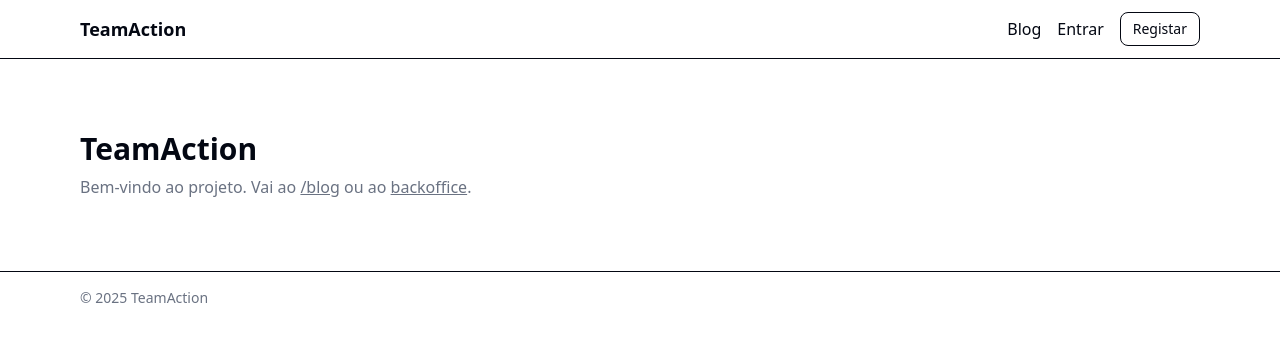
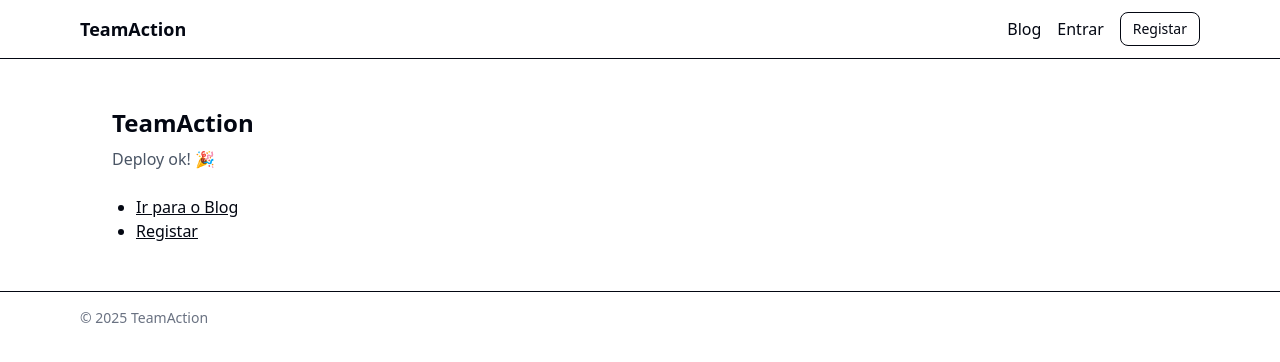
Before and after one commit to MarcosADL/teamaction, a Next.js app: page / in a window 1280 px wide. Shown: the top 362 px of the page. Built offline with nearby package versions, Linux system fonts and the light colour scheme; no server answers.

Commit message:
feat: homepage mínima para verificar rotas

```diff
--- a/app/page.tsx
+++ b/app/page.tsx
@@ -1,8 +1,12 @@
 export default function Home() {
   return (
-    <section className="py-14">
-      <h1 className="text-3xl font-bold">TeamAction</h1>
-      <p className="mt-2 text-muted-foreground">Bem-vindo ao projeto. Vai ao <a className="underline" href="/blog">/blog</a> ou ao <a className="underline" href="/backoffice/posts">backoffice</a>.</p>
-    </section>
+    <main className="p-8">
+      <h1 className="text-2xl font-semibold">TeamAction</h1>
+      <p className="mt-2 text-gray-600">Deploy ok! 🎉</p>
+      <ul className="mt-6 list-disc pl-6">
+        <li><a className="underline" href="/blog">Ir para o Blog</a></li>
+        <li><a className="underline" href="/auth/register">Registar</a></li>
+      </ul>
+    </main>
   );
 }
```
